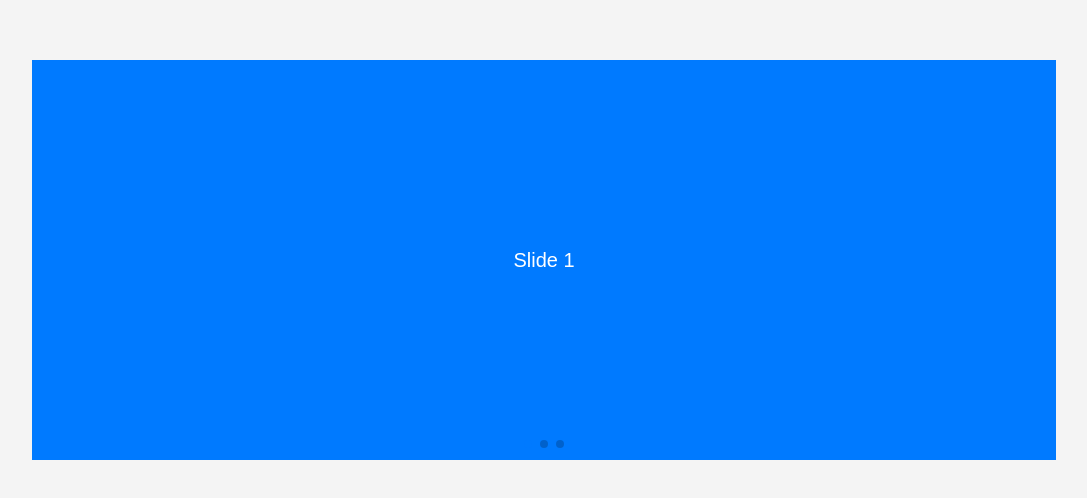
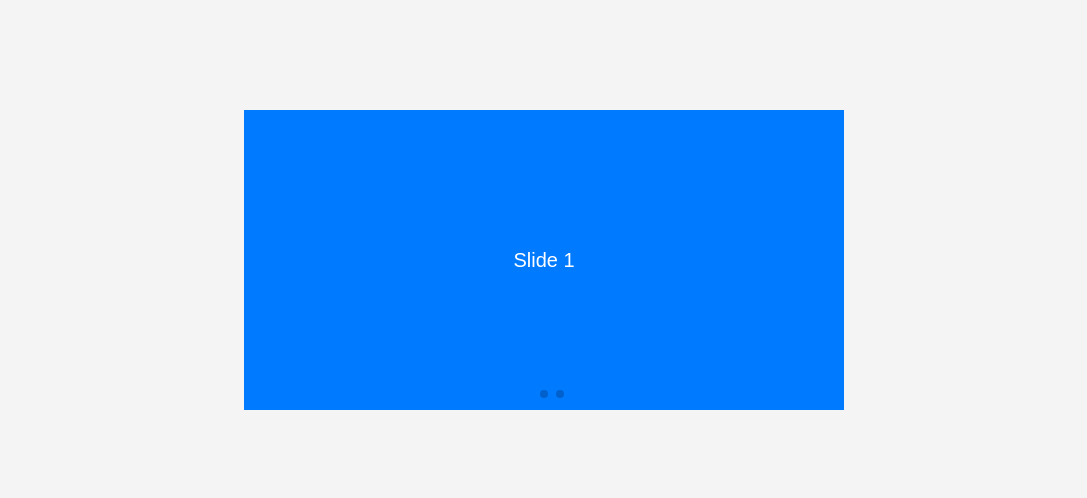
Before and after one commit to sniegockajulia/Cleaning-my-Netflix, a plain HTML site: page index2.html in a window 1280 px wide. Shown: the part 140-638 px from the top of the page, without its empty margins (96-1183 px from the left). Drawn offline with nearby package versions, Linux system fonts and the light colour scheme.

Commit message:
Update index2.html

```diff
--- a/index2.html
+++ b/index2.html
@@ -18,8 +18,9 @@
       height: 100vh;
     }
     .swiper {
-      width: 80%;
-      height: 50%;
+      width: 90%;
+      max-width: 600px;
+      height: 300px;
     }
     .swiper-slide {
       display: flex;
@@ -53,6 +54,8 @@
         el: '.swiper-pagination',
         clickable: true,
       },
+      // Enable touch interactions
+      touchEventsTarget: 'container',
     });
   </script>
 </body>
```
